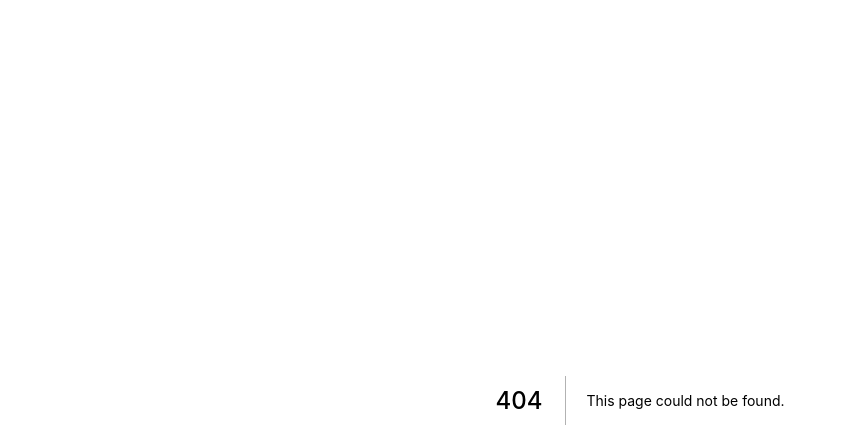
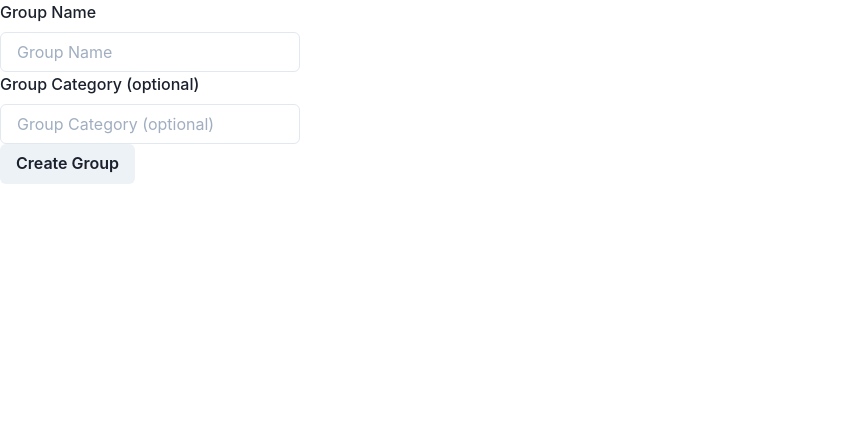
Before and after one commit to ncng10/fitbook-prod, a Next.js app in the folder fitbook-frontend/: page /groups/create in a window 1280 px wide. Before the commit this address had no page. Shown: the top 448 px of the page, without its empty margins (0-847 px from the left). Built offline with nearby package versions, Linux system fonts and the light colour scheme.

Commit message:
added ability to create group on the frontend

```diff
--- a/fitbook-frontend/src/generated/graphql.tsx
+++ b/fitbook-frontend/src/generated/graphql.tsx
@@ -17,6 +17,12 @@ export type Query = {
   __typename?: 'Query';
   hello: Scalars['String'];
   me: User;
+  group: Group;
+};
+
+
+export type QueryGroupArgs = {
+  id: Scalars['Int'];
 };
 
 export type User = {
@@ -29,10 +35,23 @@ export type User = {
   updatedAt: Scalars['String'];
 };
 
+export type Group = {
+  __typename?: 'Group';
+  id: Scalars['Float'];
+  groupName: Scalars['String'];
+  groupCategory: Scalars['String'];
+  creatorId: Scalars['Float'];
+  creator: User;
+  createdAt: Scalars['String'];
+  updatedAt: Scalars['String'];
+};
+
 export type Mutation = {
   __typename?: 'Mutation';
   register: UserResponse;
   login: UserResponse;
+  logout: Scalars['Boolean'];
+  createGroup: Group;
 };
 
 
@@ -44,6 +63,11 @@ export type MutationRegisterArgs = {
 export type MutationLoginArgs = {
   password: Scalars['String'];
   userNameOrEmail: Scalars['String'];
+};
+
+
+export type MutationCreateGroupArgs = {
+  input: GroupInput;
 };
 
 export type UserResponse = {
@@ -64,9 +88,29 @@ export type UsernamePasswordInput = {
   password: Scalars['String'];
 };
 
+export type GroupInput = {
+  groupName: Scalars['String'];
+  groupCategory: Scalars['String'];
+};
+
 export type RegularErrorFragment = (
   { __typename?: 'FieldError' }
   & Pick<FieldError, 'field' | 'message'>
+);
+
+export type CreateGroupMutationVariables = Exact<{
+  input: GroupInput;
+}>;
+
+
+export type CreateGroupMutation = (
+  { __typename?: 'Mutation' }
+  & {
+    createGroup: (
+      { __typename?: 'Group' }
+      & Pick<Group, 'groupName' | 'groupCategory'>
+    )
+  }
 );
 
 export type LoginMutationVariables = Exact<{
@@ -77,16 +121,20 @@ export type LoginMutationVariables = Exact<{
 
 export type LoginMutation = (
   { __typename?: 'Mutation' }
-  & { login: (
+  & {
+    login: (
       { __typename?: 'UserResponse' }
-    & { errors?: Maybe<Array<(
+      & {
+        errors?: Maybe<Array<(
           { __typename?: 'FieldError' }
           & RegularErrorFragment
         )>>, user?: Maybe<(
           { __typename?: 'User' }
           & Pick<User, 'username' | 'id'>
-    )> }
-  ) }
+        )>
+      }
+    )
+  }
 );
 
 export type RegisterMutationVariables = Exact<{
@@ -96,13 +144,17 @@ export type RegisterMutationVariables = Exact<{
 
 export type RegisterMutation = (
   { __typename?: 'Mutation' }
-  & { register: (
+  & {
+    register: (
       { __typename?: 'UserResponse' }
-    & { user?: Maybe<(
+      & {
+        user?: Maybe<(
           { __typename?: 'User' }
           & Pick<User, 'username' | 'email' | 'password'>
-    )> }
-  ) }
+        )>
+      }
+    )
+  }
 );
 
 export type MeQueryVariables = Exact<{ [key: string]: never; }>;
@@ -110,10 +162,12 @@ export type MeQueryVariables = Exact<{ [key: string]: never; }>;
 
 export type MeQuery = (
   { __typename?: 'Query' }
-  & { me: (
+  & {
+    me: (
       { __typename?: 'User' }
       & Pick<User, 'id' | 'username'>
-  ) }
+    )
+  }
 );
 
 export const RegularErrorFragmentDoc = gql`
@@ -122,6 +176,39 @@ export const RegularErrorFragmentDoc = gql`
   message
 }
     `;
+export const CreateGroupDocument = gql`
+    mutation CreateGroup($input: GroupInput!) {
+  createGroup(input: $input) {
+    groupName
+    groupCategory
+  }
+}
+    `;
+export type CreateGroupMutationFn = Apollo.MutationFunction<CreateGroupMutation, CreateGroupMutationVariables>;
+
+/**
+ * __useCreateGroupMutation__
+ *
+ * To run a mutation, you first call `useCreateGroupMutation` within a React component and pass it any options that fit your needs.
+ * When your component renders, `useCreateGroupMutation` returns a tuple that includes:
+ * - A mutate function that you can call at any time to execute the mutation
+ * - An object with fields that represent the current status of the mutation's execution
+ *
+ * @param baseOptions options that will be passed into the mutation, supported options are listed on: https://www.apollographql.com/docs/react/api/react-hooks/#options-2;
+ *
+ * @example
+ * const [createGroupMutation, { data, loading, error }] = useCreateGroupMutation({
+ *   variables: {
+ *      input: // value for 'input'
+ *   },
+ * });
+ */
+export function useCreateGroupMutation(baseOptions?: Apollo.MutationHookOptions<CreateGroupMutation, CreateGroupMutationVariables>) {
+  return Apollo.useMutation<CreateGroupMutation, CreateGroupMutationVariables>(CreateGroupDocument, baseOptions);
+}
+export type CreateGroupMutationHookResult = ReturnType<typeof useCreateGroupMutation>;
+export type CreateGroupMutationResult = Apollo.MutationResult<CreateGroupMutation>;
+export type CreateGroupMutationOptions = Apollo.BaseMutationOptions<CreateGroupMutation, CreateGroupMutationVariables>;
 export const LoginDocument = gql`
     mutation Login($userNameOrEmail: String!, $password: String!) {
   login(userNameOrEmail: $userNameOrEmail, password: $password) {
--- /dev/null
+++ b/fitbook-frontend/src/pages/groups/create.tsx
@@ -0,0 +1,43 @@
+import { Box, Button, FormControl, FormLabel } from '@chakra-ui/react';
+import { Field, Form, Formik } from 'formik'
+import React from 'react'
+import { InputField } from '../../components/InputField';
+import { useCreateGroupMutation } from '../../generated/graphql'
+import { withApollo } from '../../utils/withApollo';
+interface createProps {
+
+}
+
+const create: React.FC<createProps> = ({ }) => {
+    const [createGroup] = useCreateGroupMutation();
+    return (
+        <React.Fragment>
+            <Box w={300} h={500}>
+                <Formik
+                    initialValues={{ groupName: "", groupCategory: "" }}
+                    onSubmit={async (values) => {
+                        await createGroup({
+                            variables: { input: values }
+                        })
+                        console.log(values)
+                    }}
+                >
+                    <Form>
+                        <InputField
+                            label="Group Name"
+                            name="groupName"
+                            placeholder="Group Name"
+                        />
+                        <InputField
+                            label="Group Category (optional)"
+                            name="groupCategory"
+                            placeholder="Group Category (optional)"
+                        />
+                        <Button type="submit">Create Group</Button>
+                    </Form>
+                </Formik>
+            </Box>
+        </React.Fragment>
+    );
+}
+export default withApollo({ ssr: false })(create)
```
Also changed, not shown: fitbook-frontend/src/components/NavBar.tsx (+10 -3 lines), fitbook-frontend/src/graphql/mutations/createGroup.graphql (added, +8 -0 lines), fitbook-frontend/src/pages/dashboard.tsx (added, +16 -0 lines), fitbook-frontend/src/pages/groups/all.tsx (added, +18 -0 lines), fitbook-frontend/src/graphql/queries/groups.graphql (added). Lines whose indentation alone changed are shown as unchanged.
